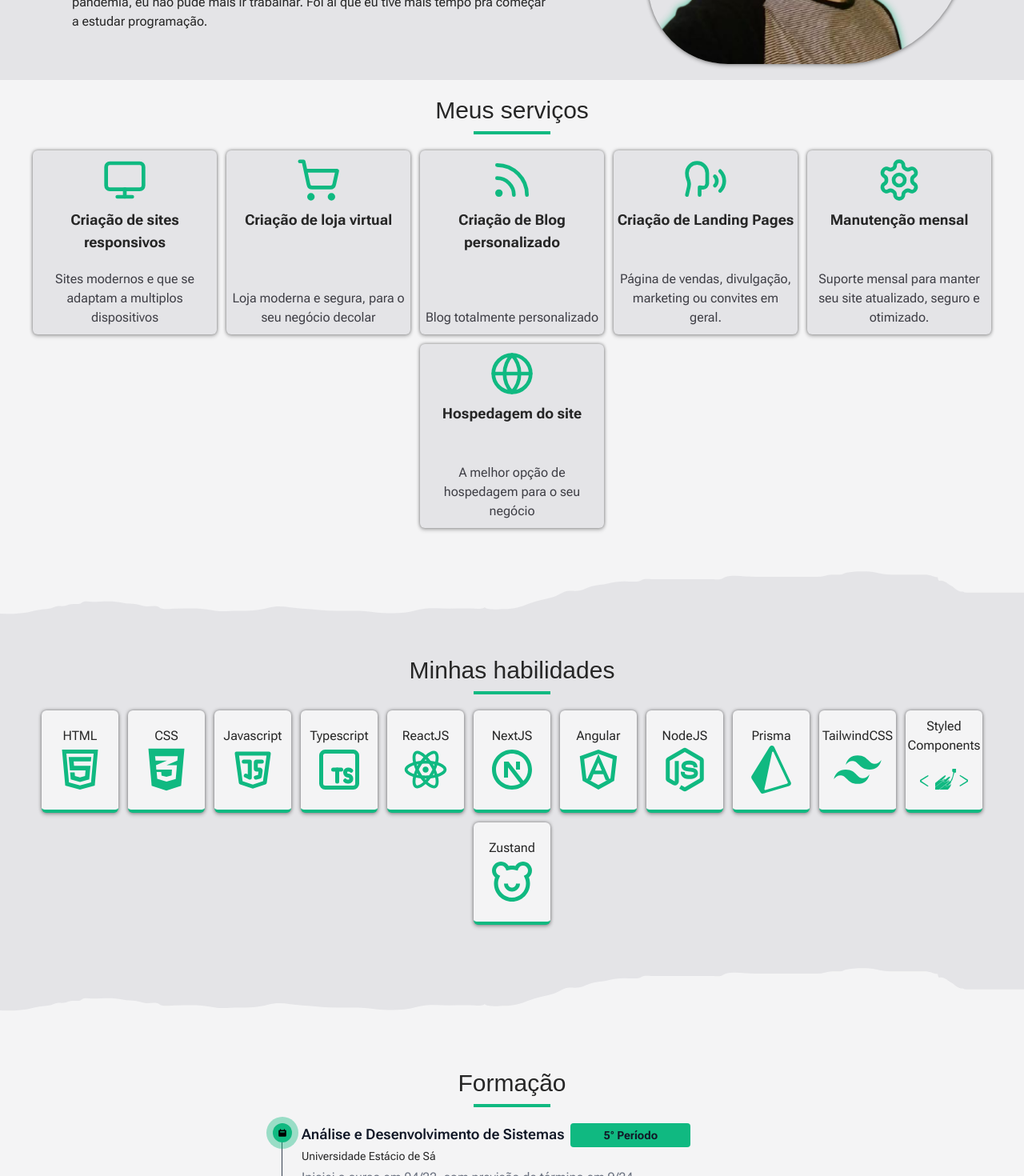
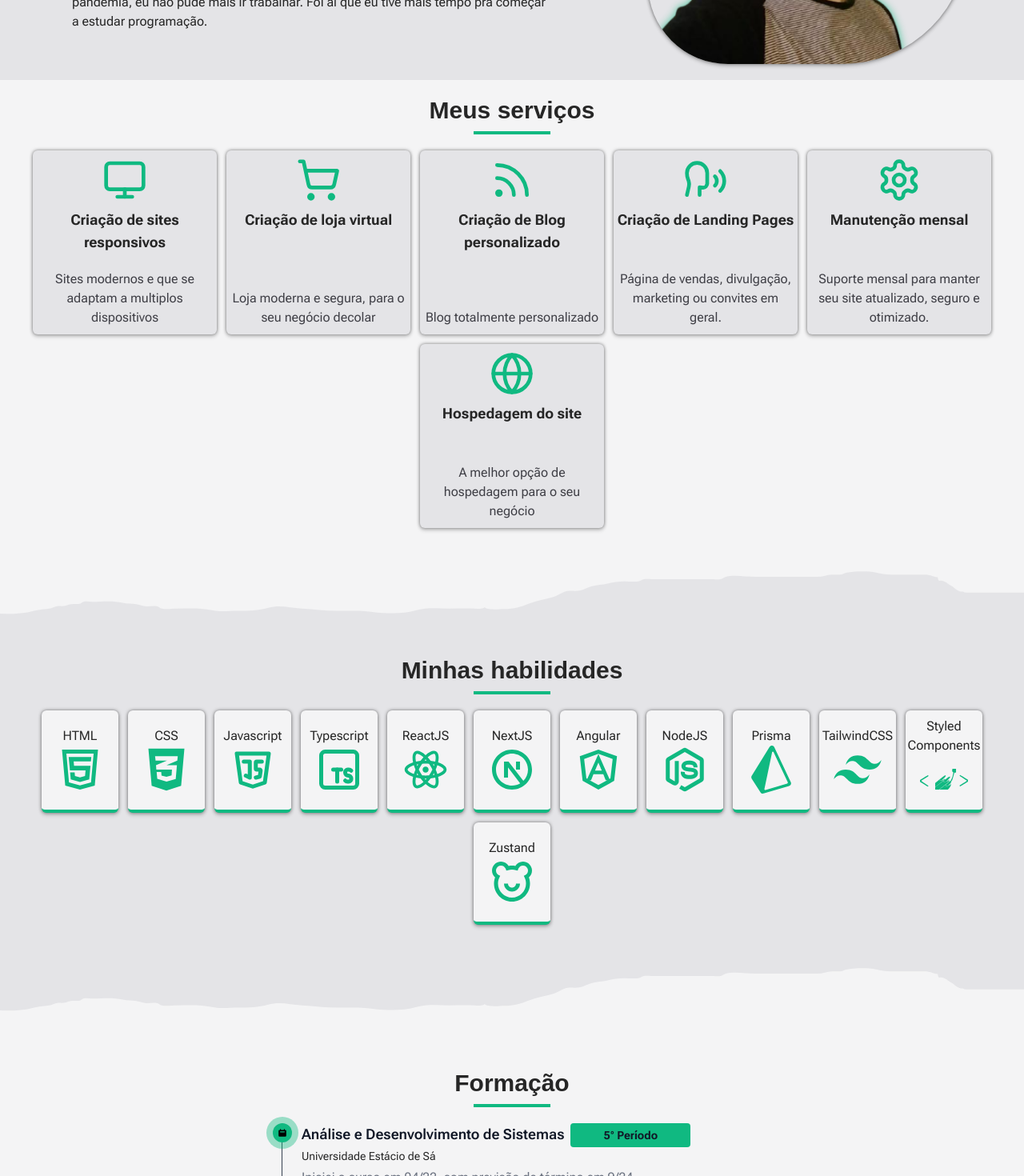
Before and after one commit to SandroFernandesRosal/my-portfolio-next, a Next.js app: page /sobre in a window 1280 px wide. Shown: the part 440-1910 px from the top of the page at 80% size. Built offline with nearby package versions, Linux system fonts and the light colour scheme; a web font is replaced by a local one.

Commit message:
style: formatando texto

```diff
--- a/src/app/sobre/page.tsx
+++ b/src/app/sobre/page.tsx
@@ -78,7 +78,9 @@ export default function Sobre() {
 
       <Skills />
 
-      <h1 className="text-3xl relative bottom-20 pt-5 font-Rubiki">Formação</h1>
+      <h1 className="text-3xl relative bottom-20 pt-5 font-Rubiki font-bold">
+        Formação
+      </h1>
       <span className="border-b-4 pb-2 w-24 relative bottom-20  border-primary  text-3xl mb-5" />
 
       <div className="flex pb-10 w-full justify-center  dark:bg-[url(../assets/bg-darksecondary.png)] bg-[url(../assets/bg-lightsecondary.png)]   bg-bottom bg-repeat-x">
--- a/src/components/contato.tsx
+++ b/src/components/contato.tsx
@@ -50,7 +50,7 @@ export default function Contato() {
 
   return (
     <section className="flex flex-col justify-center items-center relative bottom-20 bg-bglightsecundary dark:bg-bgdarksecundary py-5  pb-40 dark:bg-[url(../assets/bg-dark.png)] bg-[url(../assets/bg-light.png)]   bg-bottom bg-repeat-x">
-      <h1 className="text-3xl font-Rubiki">Entre em contato</h1>
+      <h1 className="text-3xl font-Rubiki font-bold">Entre em contato</h1>
       <span className="border-b-4 pb-2 w-24  border-primary  text-3xl mb-5"></span>
 
       {alert && (
--- a/src/components/faq.tsx
+++ b/src/components/faq.tsx
@@ -40,7 +40,7 @@ export default function Faq() {
       className="z-10 px-5   flex flex-col items-center  dark:bg-bgdark bg-bglight py-5  pb-40 dark:bg-[url(../assets/bg-darksecondary.png)] bg-[url(../assets/bg-lightsecondary.png)]   bg-bottom bg-repeat-x"
       id="faq"
     >
-      <h1 className="text-3xl font-Rubiki">Perguntas frequentes</h1>
+      <h1 className="text-3xl font-Rubiki font-bold">Perguntas frequentes</h1>
       <span className="border-b-4 pb-2 w-24  border-primary  text-3xl mb-5"></span>
 
       <ul className="w-[90%] px-5 max-w-[500px] flex flex-col gap-3">
--- a/src/components/projects-page.tsx
+++ b/src/components/projects-page.tsx
@@ -16,7 +16,7 @@ export default async function ProjectsPage() {
 
   return (
     <section className="px-5 lg:px-10 relative bottom-20 flex flex-col items-center dark:bg-bgdark bg-bglight  pb-40 dark:bg-[url(../assets/bg-darksecondary.png)] bg-[url(../assets/bg-lightsecondary.png)]  w-full bg-bottom bg-repeat-x">
-      <h1 className="text-3xl font-Rubiki">Meus projetos</h1>
+      <h1 className="text-3xl font-Rubiki font-bold">Meus projetos</h1>
       <span className="border-b-4 pb-2 w-24  border-primary  text-3xl mb-5"></span>
       <div className="flex flex-col items-center mb-5 ">
         <Search />
--- a/src/components/services.tsx
+++ b/src/components/services.tsx
@@ -10,7 +10,7 @@ import {
 export default function Services() {
   return (
     <section className="z-10 px-5 relative bottom-20  flex flex-col items-center  dark:bg-bgdark bg-bglight pb-40 bg-[url(../assets/bg-lightsecondary.png)] dark:bg-[url(../assets/bg-darksecondary.png)]   w-full bg-bottom bg-repeat-x">
-      <h1 className="text-3xl font-Rubiki">Meus serviços</h1>
+      <h1 className="text-3xl font-Rubiki font-bold">Meus serviços</h1>
       <span className="border-b-4 pb-2 w-24  border-primary  text-3xl mb-5"></span>
 
       <div className="flex flex-wrap gap-3 justify-center">
--- a/src/components/skills.tsx
+++ b/src/components/skills.tsx
@@ -14,7 +14,7 @@ import { SiPrisma, SiStyledcomponents } from 'react-icons/si'
 export default function Skills() {
   return (
     <section className="w-full relative bottom-20 flex items-center flex-col px-5  bg-bglightsecundary dark:bg-bgdarksecundary  pb-40 dark:bg-[url(../assets/bg-dark.png)] bg-[url(../assets/bg-light.png)]   bg-bottom bg-repeat-x">
-      <h1 className="text-3xl font-Rubiki">Minhas habilidades</h1>
+      <h1 className="text-3xl font-Rubiki font-bold">Minhas habilidades</h1>
       <span className="border-b-4 pb-2 w-24  border-primary  text-3xl mb-5"></span>
 
       <ul className="flex flex-wrap gap-3 justify-center">
```
